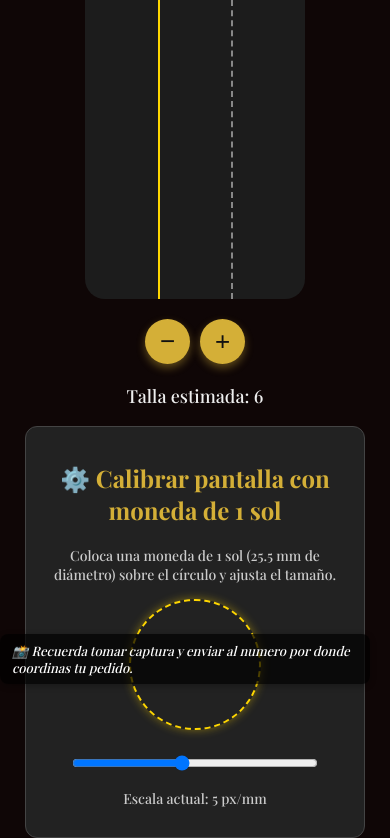
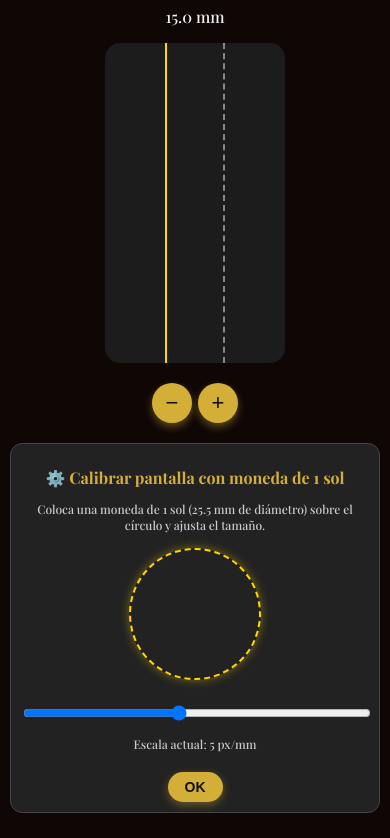
Before and after one commit to Sunmy8/MedidordeAnillos, a plain HTML site: page index.html in a window 390 px wide. Shown: the part 140-978 px from the top of the page. Drawn offline with nearby package versions, Linux system fonts and the light colour scheme.

Commit message:
Actualización de diseño responsive y botón OK

```diff
--- a/index.html
+++ b/index.html
@@ -2,6 +2,7 @@
 <html lang="es">
 <head>
     <link href="https://fonts.googleapis.com/css2?family=Playfair+Display:wght@500;700&display=swap" rel="stylesheet">
+    <meta name="viewport" content="width=device-width, initial-scale=1.0">
 
   <meta charset="UTF-8">
   <meta name="viewport" content="width=device-width, initial-scale=1.0">
@@ -49,14 +50,13 @@
     <div class="viewer">
       <div id="linea" class="linea"></div>
       <div id="linea-derecha" class="linea-derecha"></div>
+
     </div>
 
     <div class="controles">
       <button id="menos">−</button>
       <button id="mas">+</button>
     </div>
-
-    <p id="talla">Talla estimada: 12</p>
 
     <!-- Calibración con moneda -->
     <div class="calibracion">
@@ -66,11 +66,9 @@
       <div class="moneda"></div>
       <input type="range" id="sliderCalibracion" min="1" max="10" step="0.01" value="5">
       <p>Escala actual: <span id="escalaValor">5</span> px/mm</p>
+       <button id="btnOk">OK</button>
     </div>
   </div>
-<div class="recordatorio">
-  📸 Recuerda tomar captura y enviar al numero por donde coordinas tu pedido.
-</div>
 
   <script src="script.js"></script>
 </body>
--- a/script.js
+++ b/script.js
@@ -66,7 +66,11 @@ document.getElementById("menos").addEventListener("click", () => {
 });
 
 // 🔹 Calibración con moneda de 1 sol (25.5 mm)
+let calibracionBloqueada = false; // ← variable para saber si está bloqueada
+
 sliderCalibracion.addEventListener("input", () => {
+  if (calibracionBloqueada) return; // ← evita cambios si ya presionó OK
+
   escala = parseFloat(sliderCalibracion.value);
   escalaValor.textContent = escala.toFixed(2);
 
@@ -77,6 +81,15 @@ sliderCalibracion.addEventListener("input", () => {
   actualizar();
 });
 
+// 🔹 Botón OK para confirmar calibración
+const btnOk = document.getElementById("btnOk");
+
+btnOk.addEventListener("click", () => {
+  calibracionBloqueada = true;             // bloquea la calibración
+  alert("✅ Calibración confirmada. Ya no puedes modificar la moneda.");
+});
+
+
 // 🔹 Inicializa
 function iniciar() {
   const diametroPx = 25.5 * escala;
--- a/style.css
+++ b/style.css
@@ -124,31 +124,105 @@ button:hover {
   box-shadow: 0 0 10px rgba(255,215,0,0.4);
 }
 
+#btnOk {
+  display: inline-block;
+  margin-top: 10px;
+  background: #D4AF37;
+  color: #111;
+  border: none;
+  width: 60px;          /* ancho fijo */
+  height: 35px;         /* altura más baja */
+  border-radius: 20px;  /* forma más suave */
+  font-weight: bold;
+  font-size: 16px;
+  cursor: pointer;
+  transition: 0.3s;
+  box-shadow: 0 3px 8px rgba(212,175,55,0.4);
+}
+
+#btnOk:hover {
+  background: #FFD700;
+  box-shadow: 0 0 10px rgba(255,215,0,0.7);
+}
+
+#btnOk:disabled {
+  background: #777;
+  color: #ccc;
+  cursor: not-allowed;
+  box-shadow: none;
+}
+
+
 
 #sliderCalibracion {
   width: 80%;
   margin-top: 10px;
 }
-.recordatorio {
-  position: fixed;
-  bottom: 20px;         /* Separado un poco del borde inferior */
-  right: 20px;          /* A un lado (derecha) */
-  background: rgba(0, 0, 0, 0.7);  /* Fondo oscuro translúcido */
-  color: #fff;          /* Texto blanco */
-  font-size: 11px;      /* Más pequeño */
-  font-style: italic;
-  padding: 8px 12px;    /* Compacto */
-  border-radius: 8px;
-  box-shadow: 0 2px 6px rgba(0,0,0,0.3);
-  opacity: 0;           /* Empieza invisible */
-  animation: aparecer 70s forwards; /* 10s visible + fade in/out */
-  z-index: 9999;
+
+/* 📱 Ajustes para pantallas móviles */
+@media (max-width: 480px) {
+
+  body {
+    padding: 10px;
+    height: auto; /* Evita recortes verticales */
+  }
+
+  .app {
+    width: 100%;
+    max-width: 100%;
+  }
+
+  .viewer {
+    width: 180px;
+    height: 320px;
+    border-radius: 15px;
+  }
+
+  .finger-outline {
+    width: 70px;
+    height: 250px;
+    margin-left: -35px;
+  }
+
+  .linea {
+    left: 60px;
+  }
+
+  .linea-derecha {
+    right: 60px;
+  }
+
+  .controles {
+    gap: 6px;
+  }
+
+  button {
+    width: 40px;
+    height: 40px;
+    font-size: 22px;
+  }
+
+  #btnOk {
+    width: 55px;
+    height: 30px;
+    font-size: 14px;
+    margin-top: 8px;
+  }
+
+  .calibracion {
+    padding: 10px;
+    font-size: 13px;
+  }
+
+  .calibracion h2 {
+    font-size: 16px;
+  }
+
+  .calibracion p {
+    font-size: 12px;
+  }
+
+  #sliderCalibracion {
+    width: 100%;
+  }
 }
-
-/* Animación para que aparezca, quede visible 1 min, y se oculte */
-@keyframes aparecer {
-  0% { opacity: 0; }
-  5% { opacity: 1; }   /* aparece suave */
-  85% { opacity: 1; }  /* visible durante ~1 min */
-  100% { opacity: 0; } /* desaparece */
-}
```
